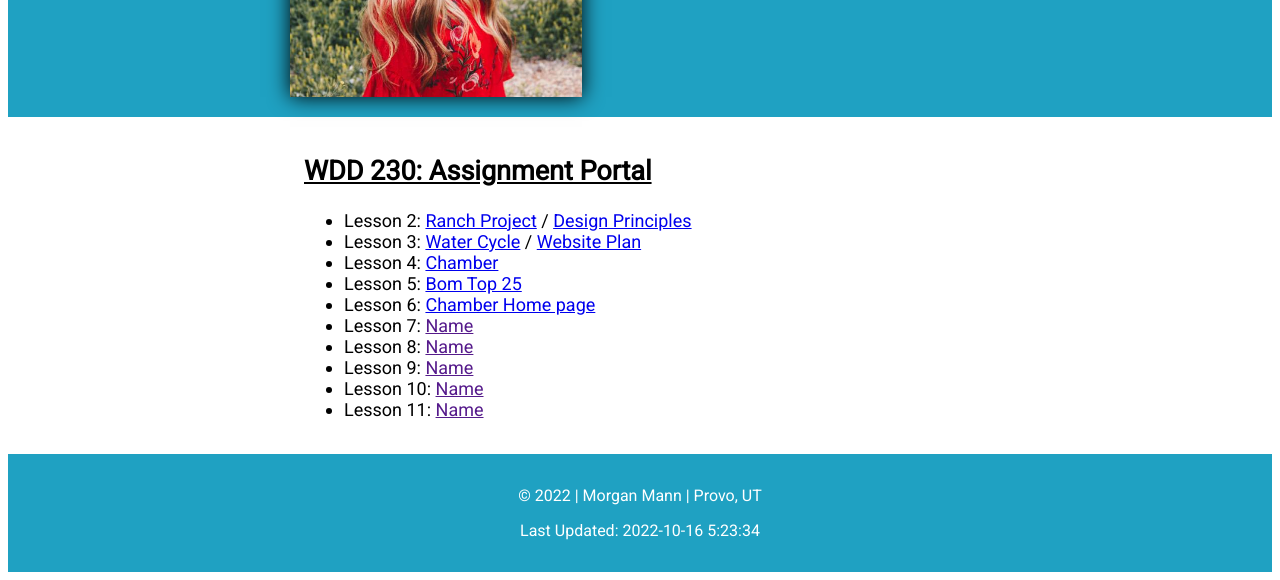
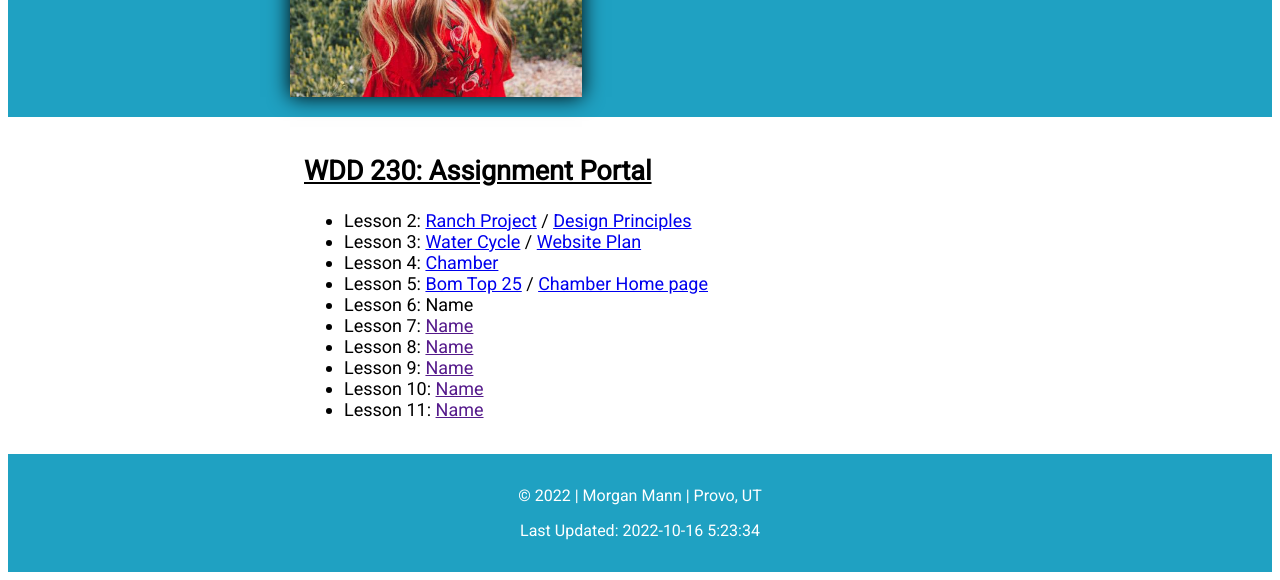
Before and after one commit to morganmann4/wdd230, a plain HTML site: page index.html in a window 1280 px wide. Shown: the part 227-807 px from the top of the page. Drawn offline with Linux system fonts and the light colour scheme.

Commit message:
hw page update

```diff
--- a/index.html
+++ b/index.html
@@ -28,8 +28,8 @@
             <li>Lesson 2: <a href="ranch/">Ranch Project</a> / <a href="lesson2/design-principles.html">Design Principles</a></li>
             <li>Lesson 3: <a href="water_cycle/">Water Cycle</a> / <a href="lesson3/index.html">Website Plan</a></li>
             <li>Lesson 4: <a href="chamber/">Chamber</a></li>
-            <li>Lesson 5: <a href="lesson5/">Bom Top 25</a></li>
-            <li>Lesson 6: <a href="chamber/">Chamber Home page</a></li>
+            <li>Lesson 5: <a href="lesson5/">Bom Top 25</a> / <a href="chamber/">Chamber Home page</a></li>
+            <li>Lesson 6: <a href=""></a>Name</li>
             <li>Lesson 7: <a href="">Name</a></li>
             <li>Lesson 8: <a href="">Name</a></li>
             <li>Lesson 9: <a href="">Name</a></li>
```
